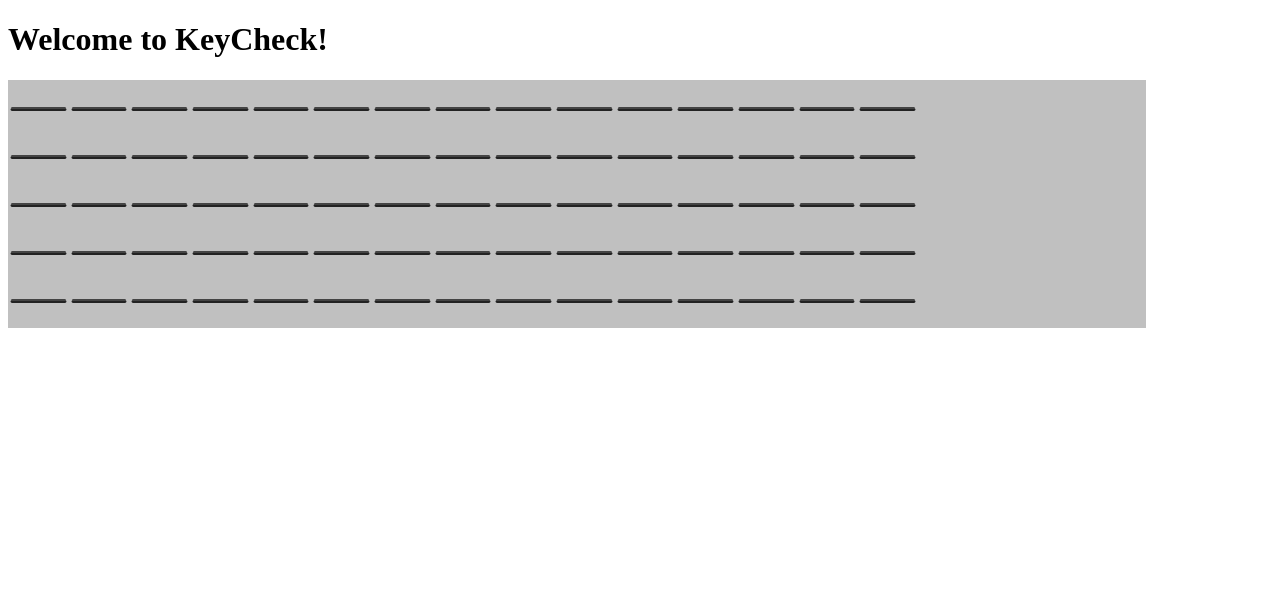
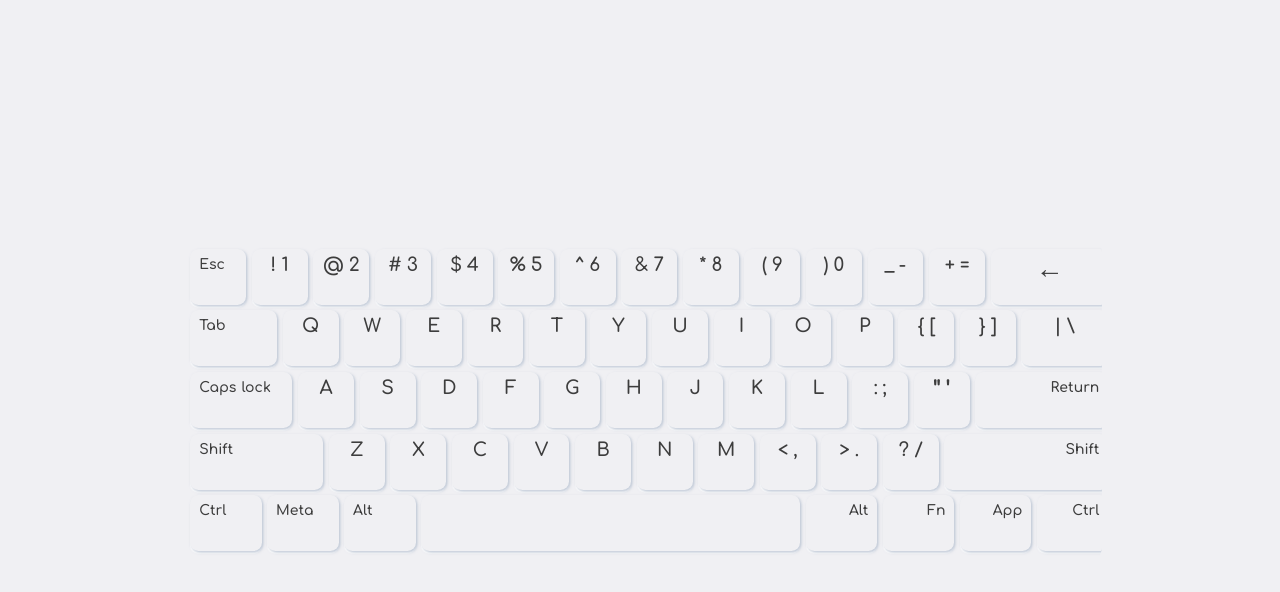
Before and after one commit to ESalfinger/keycheck, a Next.js app: page / in a window 1280 px wide. Shown: the top 592 px of the page. Built offline with nearby package versions, Linux system fonts and the light colour scheme.

Commit message:
Added basic 60% layout with styling

```diff
--- a/components/Key.js
+++ b/components/Key.js
@@ -1,12 +1,22 @@
+import styles from './Key.module.sass'
+
 export function Key(props) {
-  return (
-    <div className={props.className}>
-      <span>
-        {props.location === 1 && "Left"}
-        {props.location === 2 && "Right"}
-        {props.location === 3 && "Num"}
-        {props.keyVal}
-      </span>
-    </div>
-  );
+    let styleString = "";
+    if (props.styleName) {
+        for (let style of props.styleName) {
+            styleString += styles[style] + ' ';
+        }
+    }
+
+    if (props.active) {
+        styleString += styles.active + ' ';
+    }
+
+    return (
+        <div className={`${styleString} ${styles.key}`}>
+            {props.keyVals ? props.keyVals.map((keyVal, index) =>
+                <span key={index}>{keyVal}</span>
+            ) : null}
+        </div>
+    );
 }
--- a/components/Key.module.css
+++ /dev/null
@@ -1,60 +0,0 @@
-.keyboard_container {
-    display: flex;
-    max-height: 100%;
-    max-width: 90%;
-}
-
-.keyboard {
-    position: relative;
-    width: 100%;
-    min-height: 200px;
-    max-height: 100%;
-    height: 30vh;
-    margin: 0 auto;
-    text-align: center;
-
-    padding-top: 0.5em;
-    padding-bottom: 0.5em;
-    font-size: 0.5rem;
-    font-family: "Helvetica", sans-serif;
-    background-color: silver;
-}
-
-/*.keyboard_row {
-    display: inline-block;
-    width: 80%;
-    min-height: 20%;
-    margin: 0 auto;
-    box-sizing: border-box;
-
-}*/
-
-.keyboard_row {
-    display: flex;
-    justify-content: center;
-    align-items: center;
-    width: 80%;
-    min-height: 20%;
-}
-
-.key_word {
-    /*float: left;
-    margin: 0.2em;
-    padding: 0.2em;
-     flex-direction: row; flex-grow: 1;
-    */
-    display: inline-block;
-    position: relative;
-    width: 6%;
-    max-height: 20%;
-    margin: 0 auto;
-    box-sizing: border-box;
-
-    border-radius: 0.3em;
-    border: 1px solid #444;
-    box-shadow: 0 0.2em 0 0.05em #222;
-    background-color: #333;
-    color: white;
-
-    -webkit-user-select: none;
-}
--- /dev/null
+++ b/components/Key.module.sass
@@ -0,0 +1,91 @@
+$key-size: 7vmin
+$key-radius: $key-size * 3/20
+$key-gutter: $key-size / 10
+$key-spacing-horizontal: $key-size * 9/80
+$key-spacing-vertical: $key-size / 16
+
+$shadow-spacing: $key-size / 40
+$shadow-blur: $key-size / 20
+
+@import url('https://fonts.googleapis.com/css2?family=Comfortaa:wght@600&display=swap')
+$comfortaa: 'Comfortaa', cursive
+
+.key
+  grid-column-end: span 4
+  grid-row-end: span 1
+  grid-template-columns: repeat(2, $key-size / 2)
+  grid-template-rows: repeat(1, $key-size)
+  border-radius: $key-radius
+  padding: $key-spacing-vertical $key-spacing-horizontal
+  margin: $key-gutter / 2
+
+  //Neormorphism
+  font-family: $comfortaa
+  font-size: $key-size / 3
+  text-align: center
+  color: #3D3D3D
+  background: #f0f0f3
+  box-shadow: $shadow-spacing $shadow-spacing $shadow-blur rgba(166, 180, 200, 0.7), $shadow-spacing*-1 -$shadow-spacing*-1 $shadow-blur rgba(255, 255, 255, 0.8)
+
+  //Unit sizing
+  &.u1-25
+    grid-column-end: span 5
+    font-size: $key_size / 4
+
+  &.u1-5
+    grid-column-end: span 6
+
+  &.u1-75
+    grid-column-end: span 7
+    font-size: $key_size / 4
+
+  &.u2
+    grid-column-end: span 8
+    font-size: $key_size / 2
+
+  &.u2-25
+    grid-column-end: span 9
+    font-size: $key_size / 4
+
+  &.u2-5
+    grid-column-end: span 10
+
+  &.u2-75
+    grid-column-end: span 11
+    font-size: $key_size / 4
+
+  &.u6-25
+    grid-column-end: span 25
+
+  &.esc
+    font-size: $key_size / 4
+
+  &.tab
+    font-size: $key_size / 4
+
+  &.double
+    font-size: $key_size / 2
+
+  &.left
+    text-align: left
+
+    span
+      text-transform: none
+
+  &.right
+    text-align: right
+
+    span
+      text-transform: none
+
+  &.active
+    background: rgba(#68DEB3, .5)
+    box-shadow: inset $shadow-spacing $shadow-spacing $shadow-blur rgba(#68DEB3, 0.7), inset $shadow-spacing*-1 -$shadow-spacing*-1 $shadow-blur rgba(#68DEB3, 0.8)
+
+  span
+    padding: $key_size / 22
+    text-transform: uppercase
+    line-height: 1.5rem
+
+    &.at
+      font-size: $key_size / 3.7
--- a/components/KeyHandler.js
+++ /dev/null
@@ -1,42 +0,0 @@
-import { Key } from '../components/Key'
-import { useState, useEffect } from 'react';
-import styles from './Key.module.css'
-
-export function KeyHandler() {
-  const [key, setKey] = useState('');
-  const [location, setLocation] = useState();
-
-  useEffect(() => {
-      document.addEventListener('keydown', function(e) {
-        e.preventDefault();
-        setKey(e.key);
-        setLocation(e.location);
-      });
-  });
-
-  let keys = [];
-  let numkeys = 15;
-  for (let i = 0; i < numkeys; i++) {
-      keys.push(
-          <Key keyVal={key} location={location} className={styles.key_word}/>
-      );
-  }
-
-  let rows = [];
-  let numrows = 5;
-  for (let i = 0; i < numrows; i++) {
-      rows.push(
-          <div className={styles.keyboard_row}>
-              {keys}
-          </div>
-      );
-  }
-
-  return (
-      <div className={styles.keyboard_container}>
-        <div className={styles.keyboard}>
-            {rows}
-        </div>
-      </div>
-  );
-}
--- /dev/null
+++ b/components/Keyboard.js
@@ -0,0 +1,85 @@
+import styles from "./Keyboard.module.sass";
+import {Key} from "./Key";
+import {useEffect} from "react";
+
+export function Keyboard() {
+    useEffect(() => {
+        document.addEventListener('keydown', function (e) {
+            e.preventDefault();
+            e.stopPropagation();
+            //e.location left(1) right(2) num(3)
+            /*setKey(e.key);
+            setLocation(e.location);*/
+        });
+    });
+
+    return (
+        <div className={styles.keyboard}>
+            <Key keyVals={["Esc"]} styleName={["esc", "left"]}/>
+            <Key keyVals={["!", "1"]}/>
+            <Key keyVals={["@", "2"]}/>
+            <Key keyVals={["#", "3"]}/>
+            <Key keyVals={["$", "4"]}/>
+            <Key keyVals={["%", "5"]}/>
+            <Key keyVals={["^", "6"]}/>
+            <Key keyVals={["&", "7"]}/>
+            <Key keyVals={["*", "8"]}/>
+            <Key keyVals={["(", "9"]}/>
+            <Key keyVals={[")", "0"]}/>
+            <Key keyVals={["_", "-"]}/>
+            <Key keyVals={["+", "="]}/>
+            <Key keyVals={["←"]} styleName={["u2"]}/>
+
+            <Key keyVals={["Tab"]} styleName={["u1-5", "tab", "left"]}/>
+            <Key keyVals={["q"]}/>
+            <Key keyVals={["w"]}/>
+            <Key keyVals={["e"]}/>
+            <Key keyVals={["r"]}/>
+            <Key keyVals={["t"]}/>
+            <Key keyVals={["y"]}/>
+            <Key keyVals={["u"]}/>
+            <Key keyVals={["i"]}/>
+            <Key keyVals={["o"]}/>
+            <Key keyVals={["p"]}/>
+            <Key keyVals={["{", "["]}/>
+            <Key keyVals={["}", "]"]}/>
+            <Key keyVals={["|", "\\"]} styleName={["u1-5"]}/>
+
+            <Key keyVals={["Caps", "lock"]} styleName={["u1-75", "left"]}/>
+            <Key keyVals={["a"]}/>
+            <Key keyVals={["s"]}/>
+            <Key keyVals={["d"]}/>
+            <Key keyVals={["f"]}/>
+            <Key keyVals={["g"]}/>
+            <Key keyVals={["h"]}/>
+            <Key keyVals={["j"]}/>
+            <Key keyVals={["k"]}/>
+            <Key keyVals={["l"]}/>
+            <Key keyVals={[":", ";"]}/>
+            <Key keyVals={["\"", "'"]} styleName={["double"]}/>
+            <Key keyVals={["Return"]} styleName={["u2-25", "right"]}/>
+
+            <Key keyVals={["Shift"]} styleName={["u2-25", "left"]}/>
+            <Key keyVals={["z"]}/>
+            <Key keyVals={["x"]}/>
+            <Key keyVals={["c"]}/>
+            <Key keyVals={["v"]}/>
+            <Key keyVals={["b"]}/>
+            <Key keyVals={["n"]}/>
+            <Key keyVals={["m"]}/>
+            <Key keyVals={["<", ","]}/>
+            <Key keyVals={[">", "."]}/>
+            <Key keyVals={["?", "/"]}/>
+            <Key keyVals={["Shift"]} styleName={["u2-75", "right"]}/>
+
+            <Key keyVals={["Ctrl"]} styleName={["u1-25", "left"]}/>
+            <Key keyVals={["Meta"]} styleName={["u1-25", "left"]}/>
+            <Key keyVals={["Alt"]} styleName={["u1-25", "left"]}/>
+            <Key styleName={["u6-25"]}/>
+            <Key keyVals={["Alt"]} styleName={["u1-25", "right"]}/>
+            <Key keyVals={["Fn"]} styleName={["u1-25", "right"]}/>
+            <Key keyVals={["App"]} styleName={["u1-25", "right"]}/>
+            <Key keyVals={["Ctrl"]} styleName={["u1-25", "right"]}/>
+        </div>
+    );
+}
--- /dev/null
+++ b/components/Keyboard.module.sass
@@ -0,0 +1,10 @@
+$key-size: 7vmin
+$key-gutter: $key-size / 10
+
+.keyboard
+  display: grid
+  overflow: hidden
+  padding: 1%
+  border-radius: 1rem
+  grid-template-columns: repeat(60, ($key-size + $key-gutter) / 4)
+  grid-template-rows: repeat(5, ($key-size + $key-gutter))
--- a/pages/index.js
+++ b/pages/index.js
@@ -1,20 +1,27 @@
-import Head from 'next/head'
-import {KeyHandler} from '../components/KeyHandler'
+import {Keyboard} from "../components/Keyboard";
 
-const Home = () => (
-  <div className="container">
-    <Head>
-      <title>KeyCheck</title>
-      <link rel="icon" href="/favicon.ico" />
-    </Head>
-
-    <main>
-      <h1 className="title">
-        Welcome to KeyCheck!
-      </h1>
-      <KeyHandler/>
-    </main>
-  </div>
-);
+function Home() {
+    return <div>
+        <Keyboard/>
+        <style global jsx>{`
+        * {
+            box-sizing: border-box;
+        }
+        html, body {
+            height: 100%;
+            width: 100%;
+            padding: 0;
+            margin: 0;
+            background-color: #f0f0f3;
+        }
+        body {
+            display: flex;
+            padding: 10px;
+            align-items: center;
+            justify-content: center;
+        }
+      `}</style>
+    </div>
+}
 
 export default Home;
```
Also changed, not shown: package.json (+4 -4 lines), 1 other file (tests, documents, lock files or other folders).
